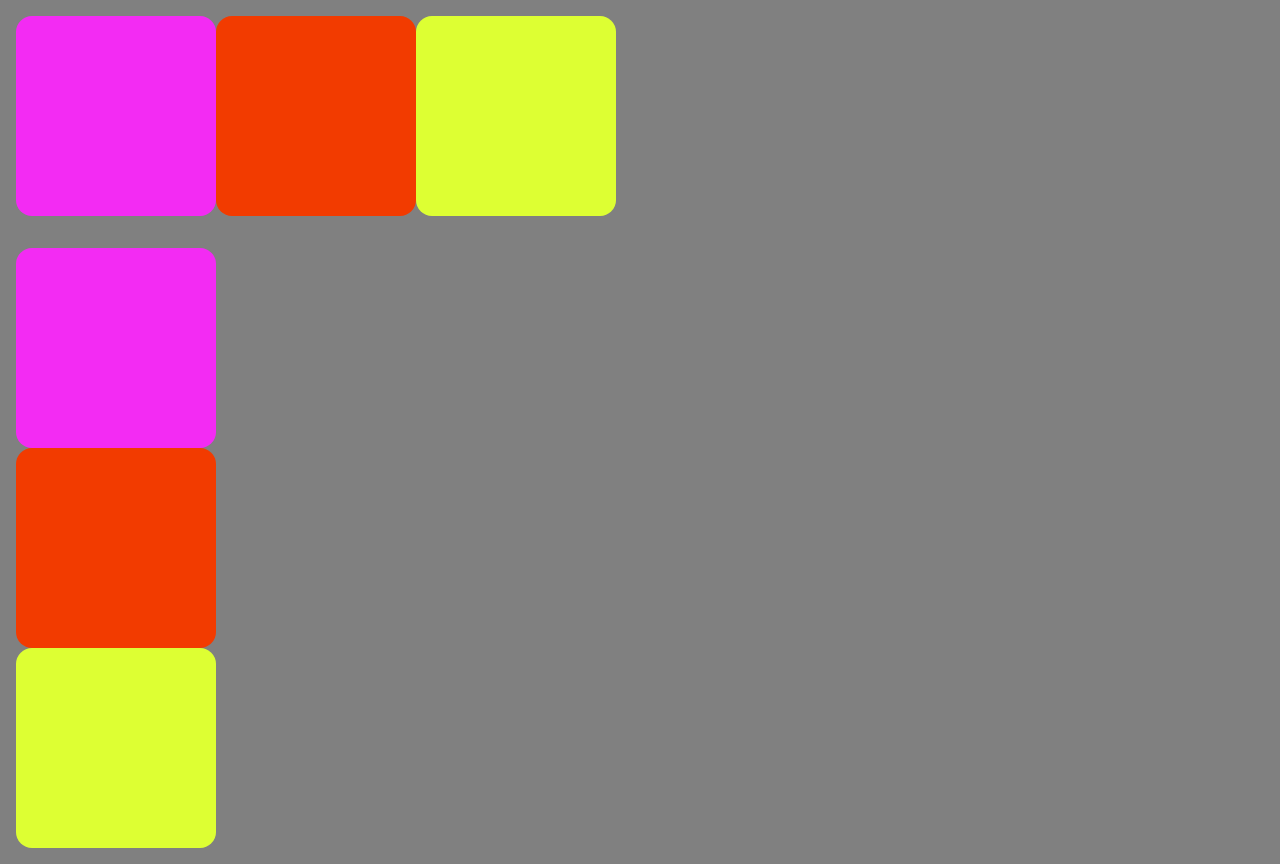
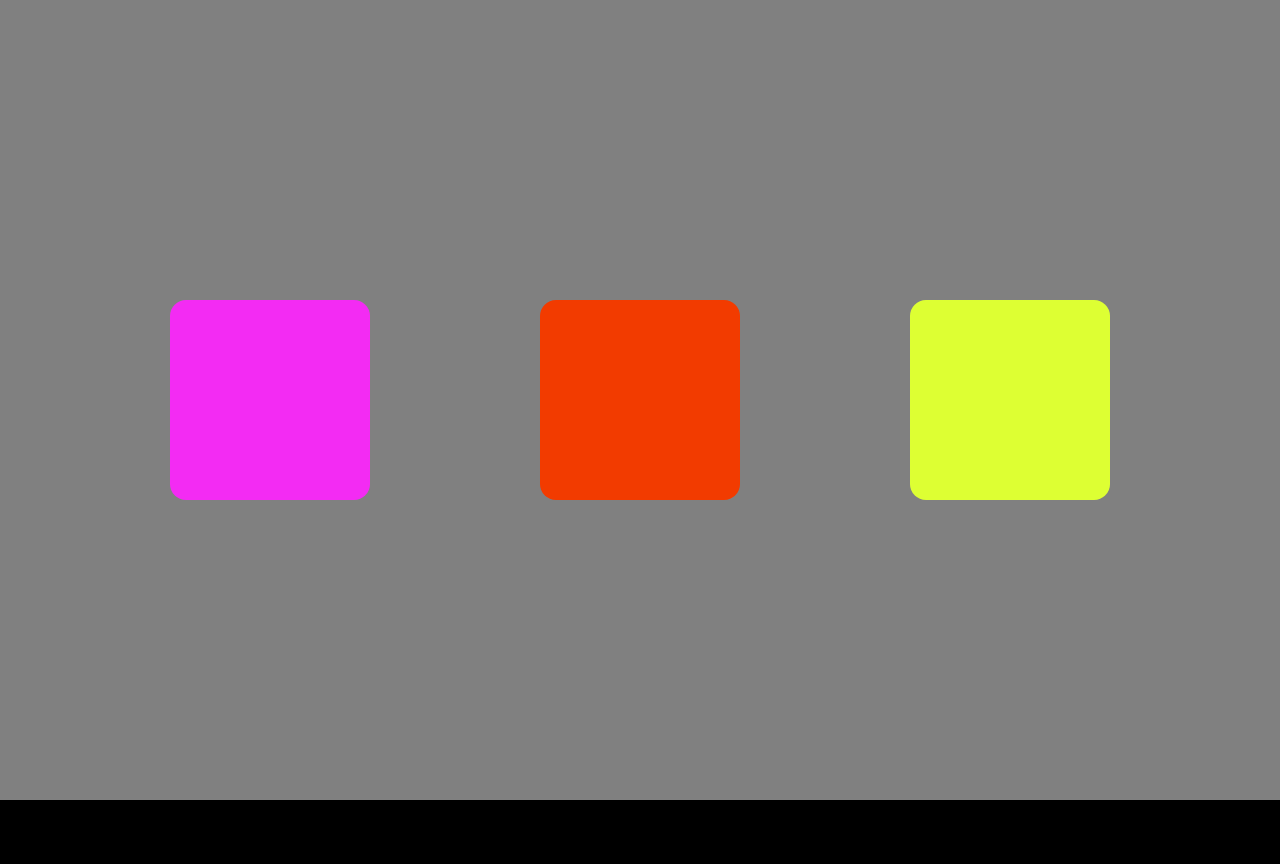
Before and after one commit to jmunozlo/hcj-udemy, a plain HTML site: page proyecto-01/0-Teoria/index.html in a window 1280 px wide. After the commit the page ends 800 px from the top, so only its background shows below. Drawn offline with Linux system fonts and the light colour scheme.

Commit message:
feat: example flex-wrap

```diff
--- a/proyecto-01/0-Teoria/index.html
+++ b/proyecto-01/0-Teoria/index.html
@@ -9,12 +9,7 @@
   </head>
 
   <body>
-    <div class="container-row">
-      <div class="uno"></div>
-      <div class="dos"></div>
-      <div class="tres"></div>
-    </div>
-    <div class="container-column">
+    <div class="container">
       <div class="uno"></div>
       <div class="dos"></div>
       <div class="tres"></div>
--- a/proyecto-01/0-Teoria/style.css
+++ b/proyecto-01/0-Teoria/style.css
@@ -6,18 +6,13 @@ body {
   background: black;
 }
 
-.container-row {
+.container {
   background: gray;
   display: flex;
-  flex-direction: row;
-  padding: 1rem;
-}
-
-.container-column {
-  background: gray;
-  display: flex;
-  flex-direction: column;
-  padding: 1rem;
+  justify-content: space-evenly;
+  align-items: center;
+  flex-wrap: wrap;
+  height: 100vh;
 }
 
 .uno {
```
